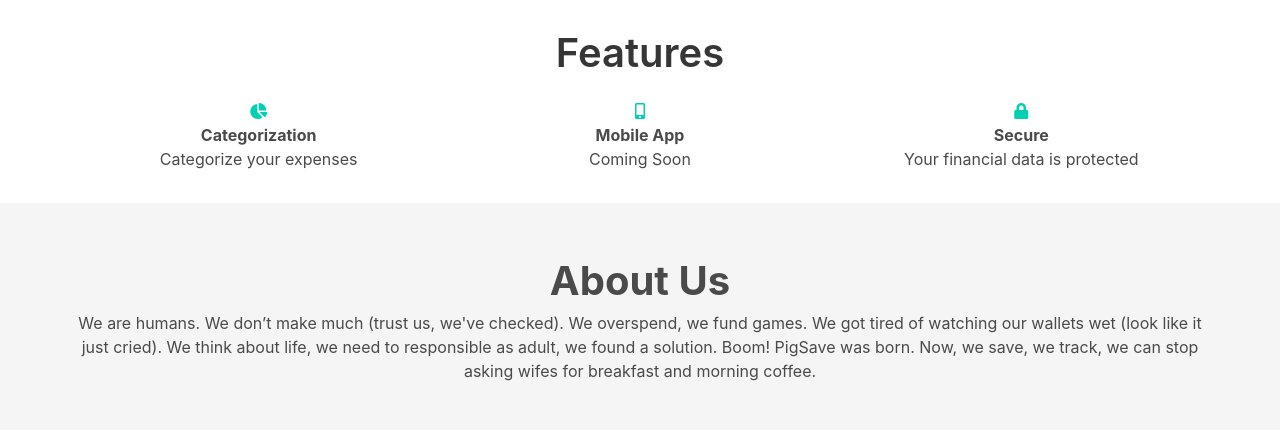
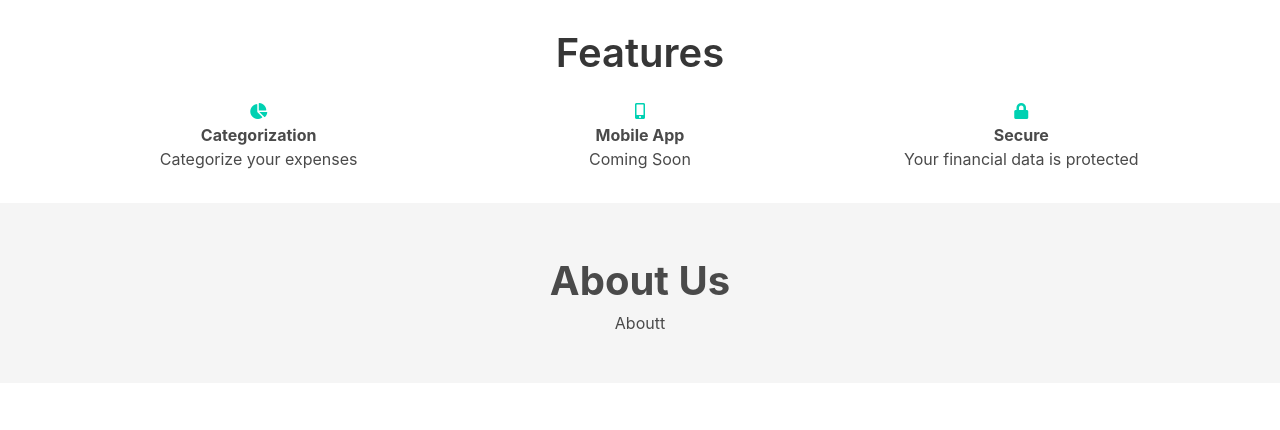
Before and after one commit to khanglqse/MSEAssignment, a Flask app: page / in a window 1280 px wide. Shown: the part 336-766 px from the top of the page. Run offline with Flask 3, Linux system fonts and the light colour scheme.

Commit message:
update translate

```diff
--- a/templates/index.html
+++ b/templates/index.html
@@ -98,7 +98,7 @@
     <div class="container">
         <h2 class="has-text-weight-bold is-size-2 has-text-centered">About Us</h2>
         <p class="has-text-centered is-size-6">
-            We are humans. We don’t make much (trust us, we've checked). We overspend, we fund games. We got tired of watching our wallets wet (look like it just cried). We think about life, we need to responsible as adult, we found a solution. Boom! PigSave was born. Now, we save, we track, we can stop asking wifes for breakfast and morning coffee.
+            {{_('Aboutt')}}
         </p>
     </div>
 </section>
```
Also changed, not shown: translations/en/LC_MESSAGES/messages.po, translations/vi/LC_MESSAGES/messages.po.
